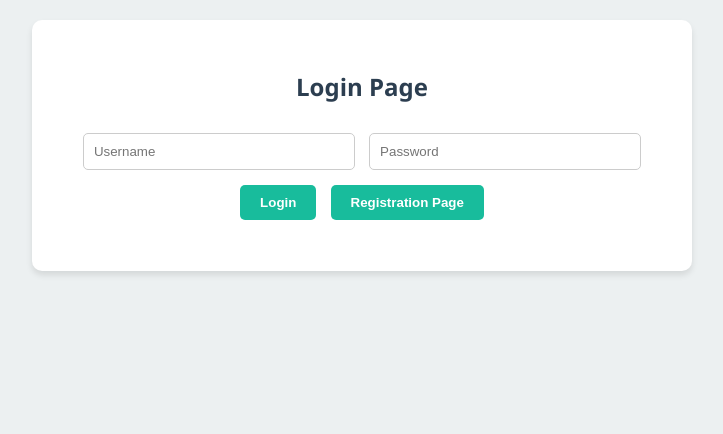
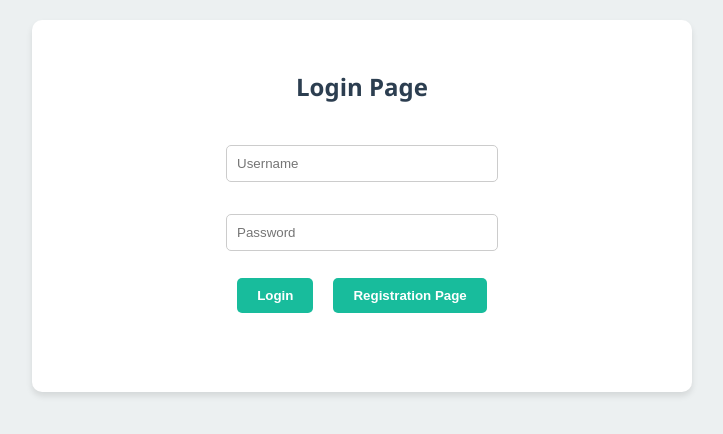
Before and after one commit to Dariobande/DSMT-BingoGame, a plain HTML site: page client/index.html in a window 1280 px wide. Shown: the whole page, without its empty margins (278-1001 px from the left). Drawn offline with Linux system fonts and the light colour scheme.

Commit message:
inputs and buttons sizes

```diff
--- a/client/index.html
+++ b/client/index.html
@@ -10,8 +10,10 @@
         <h2>Login Page</h2>
         <input type="text" id="username" placeholder="Username">
         <input type="password" id="password" placeholder="Password">
-        <button onclick="login()">Login</button>
-        <button onclick="goRegister()">Registration Page</button>
+        <div class="button-row">
+            <button onclick="login()">Login</button>
+            <button onclick="goRegister()">Registration Page</button>
+        </div>
         <p id="auth-msg"></p>
     </div>
 
--- a/client/style.css
+++ b/client/style.css
@@ -35,19 +35,26 @@ h2, h3 {
     max-width: 600px;
 }
 
-#register-section {
+#register-section, #auth-section {
     display: flex;
     flex-direction: column;
     gap: 12px;
 }
 
-#register-section input {
+#register-section input, #auth-section input {
     width: 100%;
+    align-self: center;
 }
 
-#register-section button {
+#register-section button, #auth-section button {
     width: auto;
     align-self: center; /* oppure flex-start */
+}
+
+.button-row {
+    display: flex;
+    justify-content: center;
+    gap: 10px;
 }
 
 input[type="text"], input[type="password"] {
```
